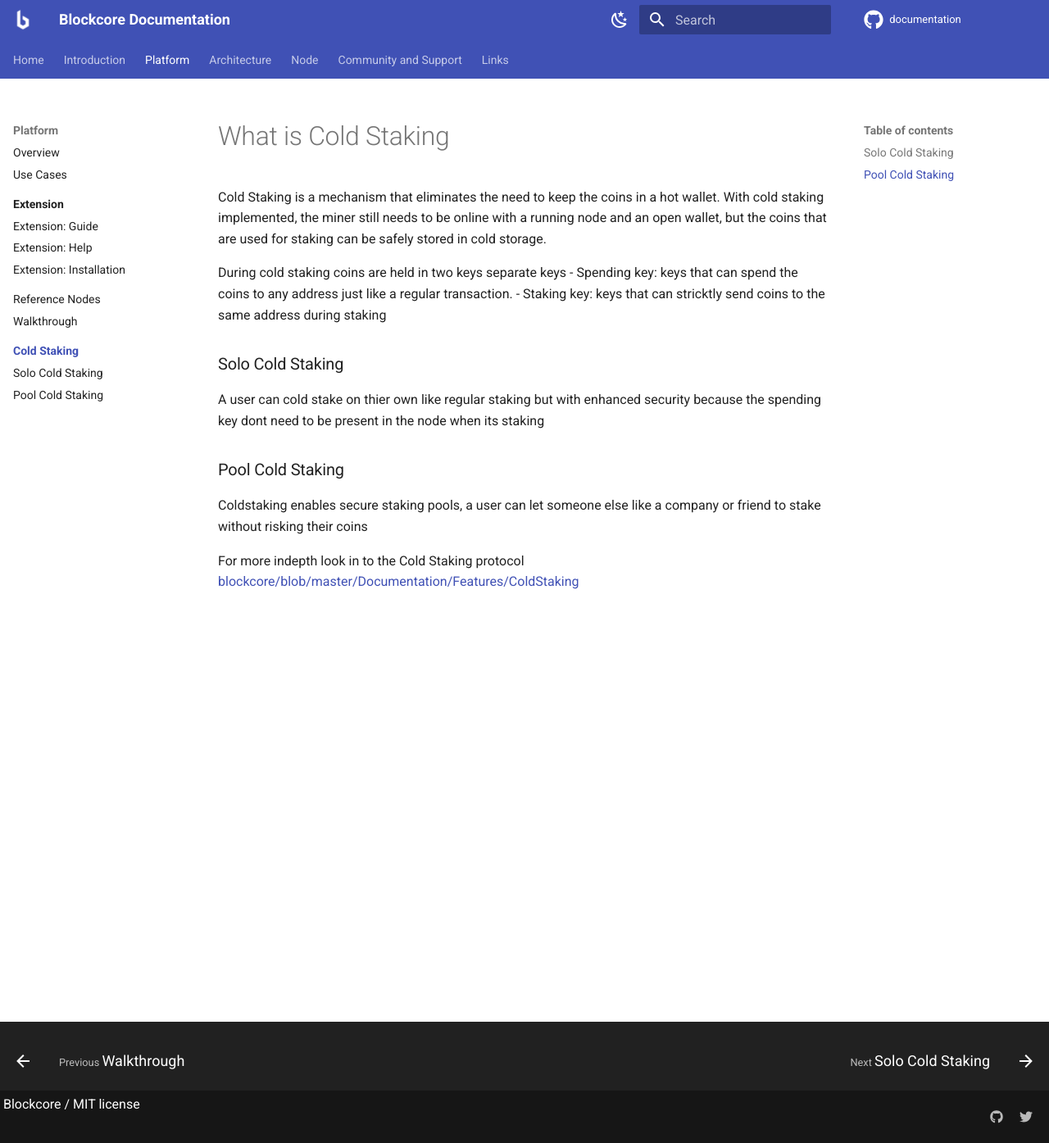
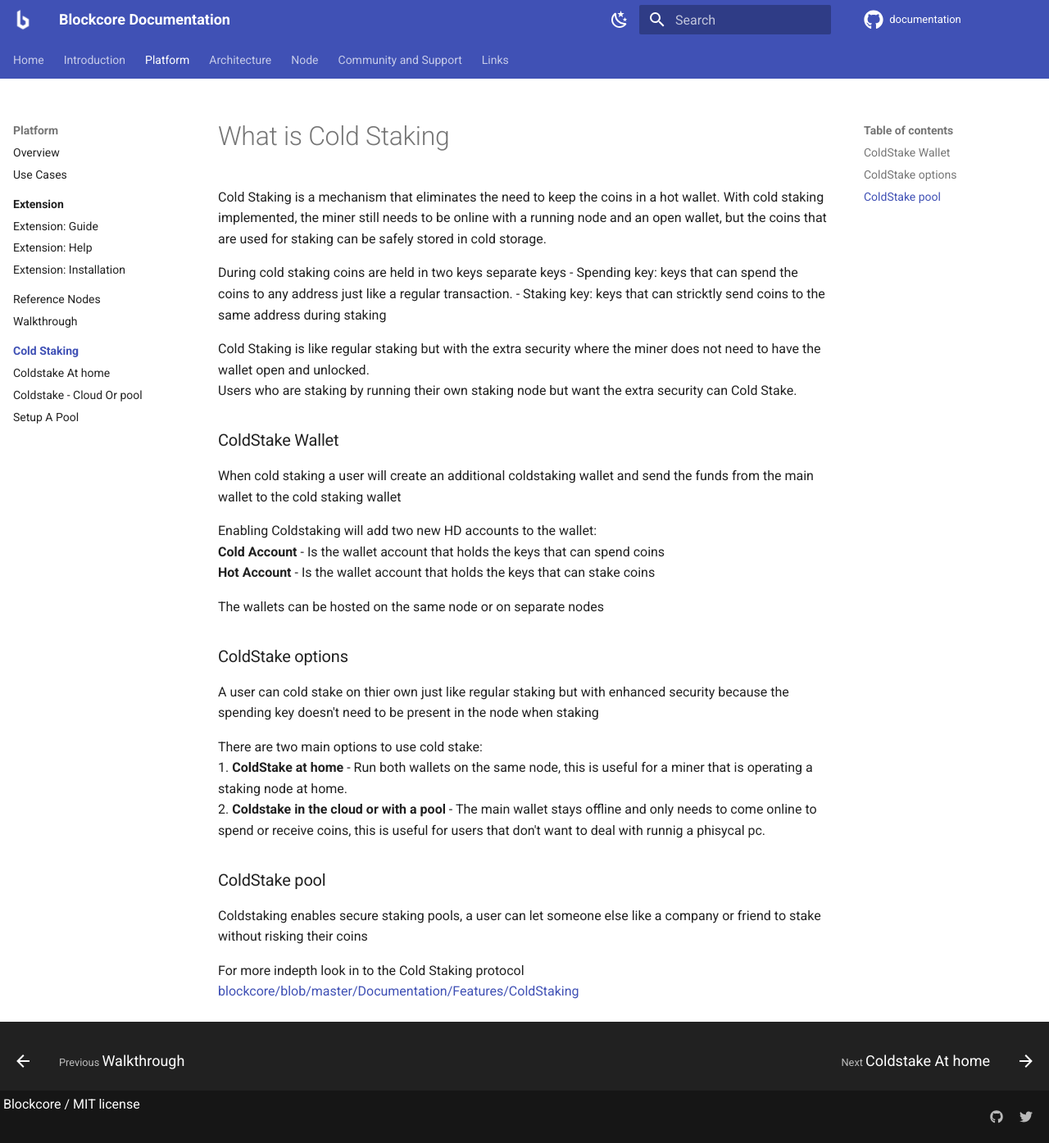
Before and after one commit to block-core/documentation, an MkDocs documentation site: the page built from docs/coldstaking/index.md, in a window 1280 px wide and 1395 px high. Shown: the whole window at 82% size. Built offline with MkDocs 1.6.1 and Material for MkDocs 9.7.7, drawn with Linux system fonts in a browser that asks for light colours; comment, search, counter and statistics services are not loaded.

Commit message:
Make some more changes

```diff
--- a/docs/coldstaking/pool-coldstake.md
+++ b/docs/coldstaking/coldstake-pool.md
@@ -1,3 +1,3 @@
-# Pool Cold Staking
+# Setup A Pool
 
 ### This is a guide on how to coldstaking as part of a pool
--- a/docs/coldstaking/index.md
+++ b/docs/coldstaking/index.md
@@ -6,12 +6,27 @@ During cold staking coins are held in two keys separate keys
 - Spending key: keys that can spend the coins to any address just like a regular transaction.
 - Staking key: keys that can stricktly send coins to the same address during staking
 
-### Solo Cold Staking
-A user can cold stake on thier own like regular staking but with enhanced security because the spending key dont need to be present in the node when its staking
+Cold Staking is like regular staking but with the extra security where the miner does not need to have the wallet open and unlocked.
+Users who are staking by running their own staking node but want the extra security can Cold Stake.
 
-### Pool Cold Staking
+### ColdStake Wallet
+When cold staking a user will create an additional coldstaking wallet and send the funds from the main wallet to the cold staking wallet
+
+Enabling Coldstaking will add two new HD accounts to the wallet:
+**Cold Account** - Is the wallet account that holds the keys that can spend coins
+**Hot Account** - Is the wallet account that holds the keys that can stake coins
+
+The wallets can be hosted on the same node or on separate nodes
+
+### ColdStake options
+A user can cold stake on thier own just like regular staking but with enhanced security because the spending key doesn't need to be present in the node when staking
+
+There are two main options to use cold stake:
+1. **ColdStake at home** - Run both wallets on the same node, this is useful for a miner that is operating a staking node at home.
+2. **Coldstake in the cloud or with a pool** - The main wallet stays offline and only needs to come online to spend or receive coins, this is useful for users that don't want to deal with runnig a phisycal pc.
+
+### ColdStake pool
 Coldstaking enables secure staking pools, a user can let someone else like a company or friend to stake without risking their coins
-
 
 For more indepth look in to the Cold Staking protocol
 [blockcore/blob/master/Documentation/Features/ColdStaking](https://github.com/block-core/blockcore/blob/master/Documentation/Features/ColdStaking.md)
--- a/mkdocs.yml
+++ b/mkdocs.yml
@@ -150,7 +150,8 @@ nav:
     - Cold Staking:
        - coldstaking/index.md
        - coldstaking/coldstake.md
-       - coldstaking/pool-coldstake.md
+       - coldstaking/coldstake-cloud.md
+       - coldstaking/coldstake-pool.md
   - Architecture:
     - architecture.md
     - release-process.md
```
Also changed, not shown: docs/coldstaking/coldstake-cloud.md (added, +114 -0 lines), docs/coldstaking/coldstake.md (+4 -114 lines).
